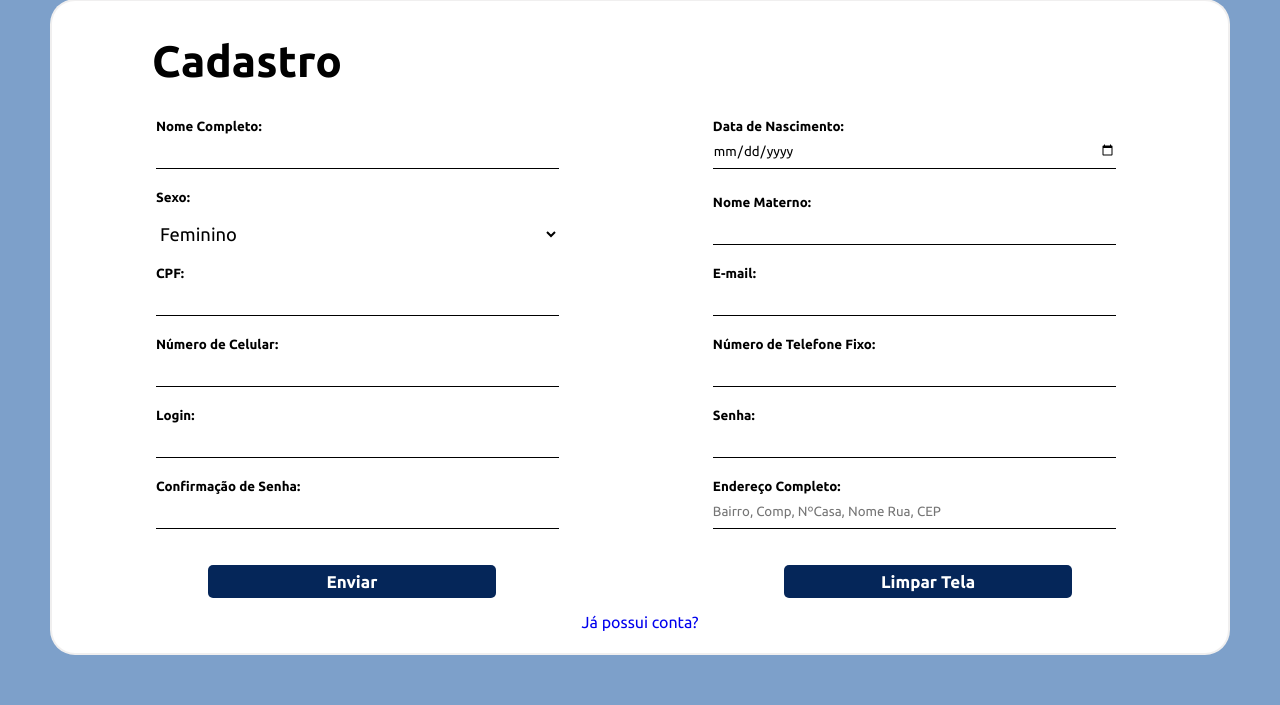
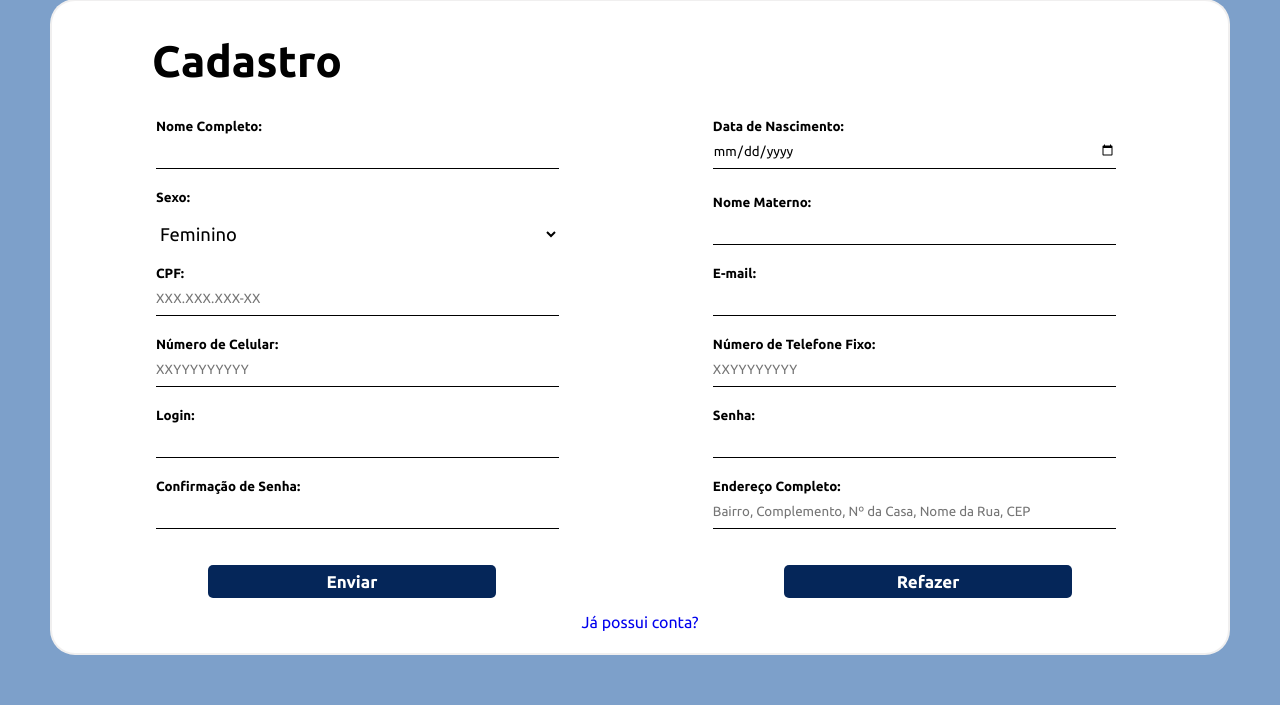
Before and after one commit to LucasSB-hub/Projeto-2024---Php, a PHP site: page /cadastro.php in a window 1280 px wide. Shown: the part 101-806 px from the top of the page. Run offline with PHP 8.4, Linux system fonts and the light colour scheme; some web fonts are replaced.

Commit message:
Pronto cadastro.php

```diff
--- a/projeto unisuam/projeto unisuam/cadastro.php
+++ b/projeto unisuam/projeto unisuam/cadastro.php
@@ -3,13 +3,13 @@
     <head>
         <meta charset="UTF-8">
         <meta name="viewport" content="width=device-width, inicial-scale=1.0">
-        <title>Formulário de Cadastro</title>
+        <title>Cadastro</title>
         <link rel="stylesheet" href="https://unpkg.com/boxicons@latest/css/boxicons.min.css">
         <link rel="preconnect" href="https://fonts.googleapis.com">
         <link rel="preconnect" href="https://fonts.gstatic.com" crossorigin>
         <link href="https://fonts.googleapis.com/css2?family=Jersey+10&family=Poppins:ital,wght@0,100;0,200;0,300;0,400;0,500;0,600;0,700;0,800;0,900;1,100;1,200;1,300;1,400;1,500;1,600;1,700;1,800;1,900&family=Quicksand:wght@300..700&family=Roboto+Condensed:ital,wght@0,100..900;1,100..900&family=Ubuntu:ital,wght@0,300;0,400;0,500;0,700;1,300;1,400;1,500;1,700&display=swap" rel="stylesheet">
 
-        <link rel="stylesheet" type="text/css" href="css\cadastro.css">
+        <link rel="stylesheet" href="css/cadastro.css">
         <style>
             .error {
                 color: red;
@@ -19,7 +19,7 @@
 
     <body>
 
-        <div id="background"> <!-- Caixa para definir a margem, a imagem de fundo e as cores. -->
+        <div id="background"> <!-- Caixa para definir a margem, a imagem de fundo e as cores. type="text/css" -->
 
             <div class="container">
 
@@ -54,7 +54,8 @@
 
                         <div class="caixa">
                             <label for="cpf"> <b>CPF:</b> </label><br>
-                            <input type="text" id="cpf" name="cpf" maxlength="14" required><br><br> <!-- Caixa para registrar o CPF -->
+                            <input type="text" id="cpf" name="cpf" placeholder="XXX.XXX.XXX-XX"
+                            maxlength="14" required><br><br> <!-- Caixa para registrar o CPF -->
                         </div>
 
                         <div class="caixa">
@@ -64,15 +65,21 @@
 
                         <div class="caixa">
                             <label for="telefone_celular"> <b>Número de Celular:</b> </label><br>
-                                <input type="text" name="telefone_celular" id="telefone_celular" maxlength="15"
+                                <input type="text" name="telefone_celular" placeholder="XXYYYYYYYYY" id="telefone_celular" maxlength="15"
                                 required><br><br> <!-- Caixa para registrar o número de celular -->
                         </div>
 
                         <div class="caixa">
                             <label for="telefone_fixo"> <b>Número de Telefone Fixo:</b> </label><br>
-                                <input type="text" name="telefone_fixo" id="telefone_fixo" maxlength="14"
+                                <input type="text" name="telefone_fixo" id="telefone_fixo" placeholder="XXYYYYYYYY" maxlength="14"
                                 required><br><br> <!-- Caixa para registrar o número de telefone fixo -->
                         </div>
+                        <!--
+                        <div class="caixa">
+                            <label for="endereco"> <b>Bairro, Complemento, Nº da Casa, Nome da Rua, CEP:</b> </label><br>
+                                <input type="text" placeholder="Endereço Completo"
+                                name="endereco_completo" required><br><br>
+                        </div> -->
 
                         <div class="caixa">
                             <label for="login"> <b>Login:</b> </label><br>
@@ -91,13 +98,13 @@
 
                         <div class="caixa">
                             <label for="endereco"> <b>Endereço Completo:</b> </label><br>
-                                <input type="text" placeholder="Bairro, Comp, NºCasa, Nome Rua, CEP"
-                                name="endereco_completo" required><br><br> <!-- Caixa para registrar o endereço: bairro, complemento, número da casa, nome da rua e CEP  -->
+                                <input type="text" placeholder="Bairro, Complemento, Nº da Casa, Nome da Rua, CEP"
+                                name="endereco_completo" required><br><br>
                         </div><br><br>
 
                         <div id="buttons">
                             <button type="submit">Enviar</button> <!-- Botão para finalizar (submit/Enviar) o cadastro -->
-                            <button type="reset">Limpar Tela</button> <!-- Botão para refazer (reset/Limpar Tela) o cadastro -->
+                            <button type="reset">Refazer</button> <!-- Botão para refazer (reset/Limpar Tela) o cadastro -->
                         </div>
 
                         <div class="skip">
```
